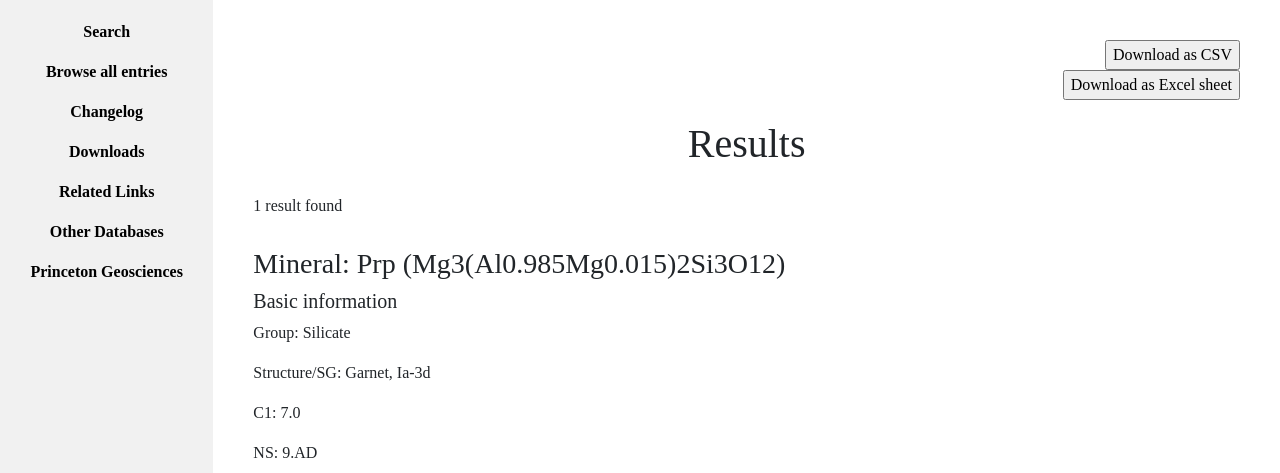
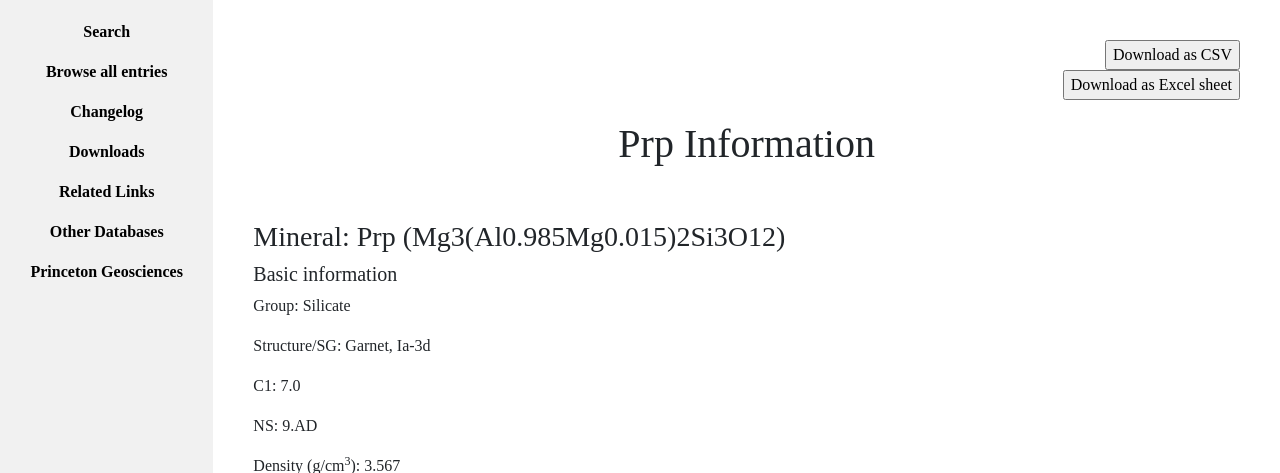
Before and after one commit to robbie-a-freeman/Single-Crystal-Mineral-Database, a Flask app: page /search/1 in a window 1280 px wide. Shown: the part 141-614 px from the top of the page. Run offline with Flask 2, Linux system fonts and the light colour scheme; some libraries are stand-ins or nearby versions; some web fonts are replaced.

Commit message:
Changed results displaying
Fixed result numbers popping up for individual minerals, adjusted search.html tooltip

```diff
--- a/app.py
+++ b/app.py
@@ -112,7 +112,7 @@ def specificResult(rowNum):
     columns = fetch.getColumnNames()
     global resultsTable
     resultsTable = fetch.getResultsTable()
-    return render_template('results.html', table = results, properties = properties, columns = columns)
+    return render_template('results.html', table = results, properties = properties, columns = columns, rowNum = rowNum)
 
 # basic 404 page. Hopefully isn't called all that often
 @app.errorhandler(404)
--- a/static/js/showResults.js
+++ b/static/js/showResults.js
@@ -12,22 +12,30 @@
 // Called by results.html template. Builds the page based on a query from
 // search.html given the string table of results and the list of desired
 // properties of each result. Also takes in the list of columns, columns, as
-// a string.
-function fillEntries(table, properties, columns) {
+// a string. rowNum is undefined unless it's from a specific mineral query
+function fillEntries(table, properties, columns, rowNum) {
+  // if a rowNum is passed in, it's an individual mineral page. Otherwise, it's
+  // a dynamic search result page
   columns = columns.split(", ");
   var rows = table.split("\\");
+  var h6 = document.createElement("h6");
   var resultAmount = rows.length - 1; // There's an extra row in the table due to invisible characters
-  var h6 = document.createElement("h6");
-  var resultText;
-  if (resultAmount == 1) {
-    resultText = document.createTextNode("1 result found");
+  var content = document.getElementById("content");
+  if (typeof rowNum == 'undefined') {
+    var resultText;
+    if (resultAmount == 1) {
+      resultText = document.createTextNode("1 result found");
+    } else {
+      resultText = document.createTextNode(resultAmount + " results found");
+    }
+    h6.appendChild(resultText);
+    content.appendChild(h6);
   } else {
-    resultText = document.createTextNode(resultAmount + " results found");
+    title = document.getElementById("results-title");
+    var cells = rows[0].split("~*");
+    title.innerHTML = cells[0] + " Information";
   }
 
-  h6.appendChild(resultText);
-  var content = document.getElementById("content");
-  content.appendChild(h6);
   br = document.createElement("br");
   content.appendChild(br);
   for (var i = 0; i < resultAmount; i++) {
@@ -90,6 +98,7 @@ function displayMineral(row, properties, columns) {
     content.appendChild(h5);
     var labels = ["C<sub>11</sub>", "C<sub>44</sub>", "C<sub>12</sub>"];
     var data = row;
+    console.log(columns);
     var indices = [columns.indexOf("&#39;11&#39;"),
                    columns.indexOf("&#39;44&#39;"),
                    columns.indexOf("&#39;12&#39;")];
--- a/templates/results.html
+++ b/templates/results.html
@@ -67,14 +67,15 @@
         <form method="get" align="right" action="/downloadExcelResults">
           <input type="submit" value="Download as Excel sheet" />
         </form>
-        <h1>Results</h1>
+        <h1 id="results-title">Results</h1>
       </div>
       <script src="../static/js/showResults.js"></script>
       <script>
       var table = "{{ table }}";
       var properties = "{{ properties }}";
-      var columns = "{{ columns }}";
-      fillEntries(table, properties, columns);</script>
+      var columns = "{{ columns }}"
+      var rowNum = "{{ rowNum }}";
+      fillEntries(table, properties, columns, rowNum);</script>
     </div>
   </div>
 
--- a/templates/search.html
+++ b/templates/search.html
@@ -104,7 +104,7 @@
             <input id="svr" class="all_cats"  type="checkbox" name="svr" value="svr"> Sound velocity ratios <button type="button" class="btn btn-secondary btn-info" data-toggle="tooltip" data-placement="right" data-html="true" title="V<sub>P</sub> / V<sub>S</sub> - Ratio of elastic wave velocity (Voigt-Reuss-Hill averages)"><i class="fa fa-question"></i></button><br>
             <input id="nm" class="all_cats"  type="checkbox" name="nm" value="nm"> Normalized elastic moduli <button type="button" class="btn btn-secondary btn-info" data-toggle="tooltip" data-placement="right" data-html="true" title="Ratios of individual adiabatic elastic moduli (C<sub>12</sub> / C<sub>11</sub>, C<sub>44</sub> / C<sub>11</sub>) used in Blackman diagrams"><i class="fa fa-question"></i></button><br>
             <input id="af" class="all_cats"  type="checkbox" name="af" value="af"> Anisotropy factors <button type="button" class="btn btn-secondary btn-info" data-toggle="tooltip" data-placement="right" data-html="true" title="Metrics for characterizing the elastic anisotropy of cubic crystals:  A<sup>Z</sup> – Zener anisotropy ratio, A<sup>G</sup> – Chung-Buessem anisotropy factor (in %), A<sup>U</sup> – Universal anisotropy index, A<sup>L</sup> – Kube log-Euclidean anisotropy index"><i class="fa fa-question"></i></button><br>
-            <input id="ec" class="all_cats"  type="checkbox" name="ec" value="ec"> Adiabatic elastic compliances <button type="button" class="btn btn-secondary btn-info" data-toggle="tooltip" data-placement="right" data-html="true" title="S<sub>11</sub>, S<sub>44</sub>, S<sub>12</sub> - Three non-zero, independent, adiabatic elastic compliances for cubic crystals (S11, S44, S12 ) (Units of GPa<sup>-1</sup>)"><i class="fa fa-question"></i></button><br>
+            <input id="ec" class="all_cats"  type="checkbox" name="ec" value="ec"> Adiabatic elastic compliances <button type="button" class="btn btn-secondary btn-info" data-toggle="tooltip" data-placement="right" data-html="true" title="S<sub>11</sub>, S<sub>44</sub>, S<sub>12</sub> - Three non-zero, independent, adiabatic elastic compliances for cubic crystals (S11, S44, S12 ) (GPa<sup>-1</sup>)"><i class="fa fa-question"></i></button><br>
             <input id="pre" class="all_cats"  type="checkbox" name="pre" value="pre"> Extrema of Poisson’s ratio <button type="button" class="btn btn-secondary btn-info" data-toggle="tooltip" data-placement="right" title="Poisson’s ratio, ν(n,m), for direction pairs (110, 001) and (110, 1-10) which represent extrema in this quantity for most cubic crystals"><i class="fa fa-question"></i></button><br>
             <br>
             <input id="search" type="submit" value="Search">
```
